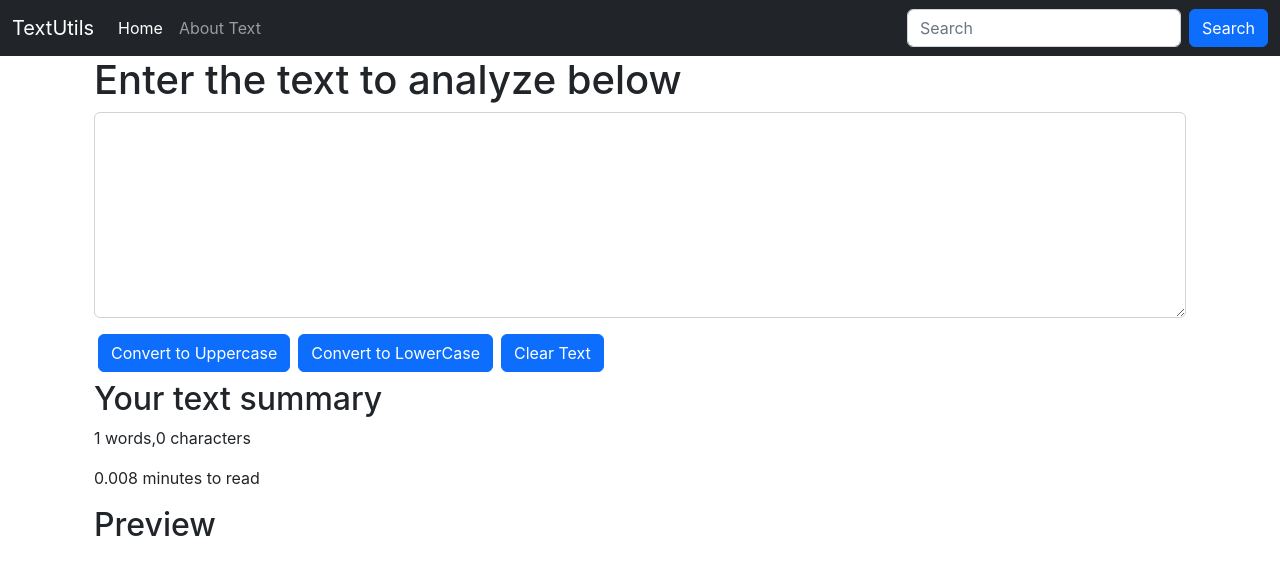
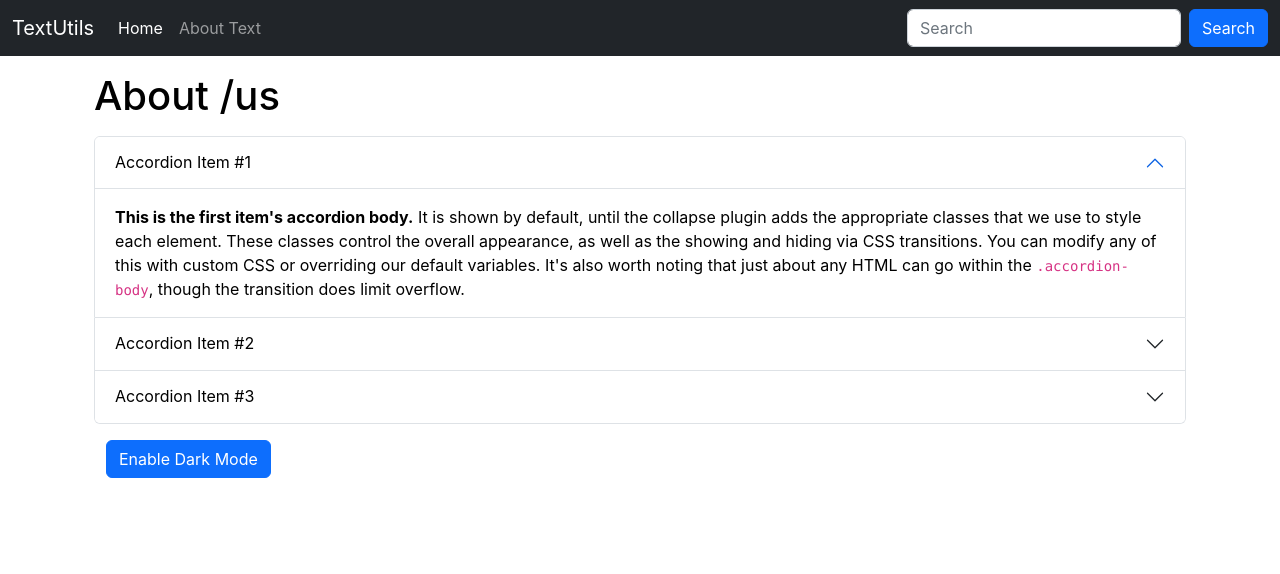
Before and after one commit to usernotavailable123/textutils, a React (Create React App) app: page / in a window 1280 px wide. Shown: the top 574 px of the page. Built offline with nearby package versions, Linux system fonts and the light colour scheme.

Commit message:
add about component and its dark mode

```diff
--- a/src/App.js
+++ b/src/App.js
@@ -1,4 +1,5 @@
 import './App.css';
+import About from './components/About';
 import Navbar from './components/Navbar';
 import TextForm from './components/TextForm';
 function App() {
@@ -6,7 +7,8 @@
    <>
       <Navbar title="TextUtils" aboutText="About Text"/>
       <div className='container'>
-        <TextForm heading="Enter the text to analyze below"/>
+        {/* <TextForm heading="Enter the text to analyze below"/> */}
+        <About />
       </div>
    </>
   );
--- /dev/null
+++ b/src/components/About.js
@@ -0,0 +1,72 @@
+import React, { useState } from 'react'
+
+export default function About() {
+    const [myStyle,setmyStyle] = useState({
+        color:'black',
+        backgroundColor:'white'
+
+    })
+    const[btntext,setbtntext] = useState("Enable Dark Mode");
+    const toggleStyle = () =>{
+        if(myStyle.color === 'white'){
+            setmyStyle({
+                color:'black',
+                backgroundColor:'white'
+            })
+            setbtntext('Enable Dark Mode');
+        }else{
+            setmyStyle({
+                color:'white',
+                backgroundColor:'black',
+                border:'1px solid white'
+            })
+            setbtntext('Enable Light Mode')
+        }
+    }
+  return (
+    <div className='container' style = {myStyle}>
+        <h1 className='my-3'>About /us</h1>
+        <div className="accordion" id="accordionExample" style={myStyle}>
+            <div className="accordion-item">
+                <h2 className="accordion-header" id="headingOne">
+                <button className="accordion-button" type="button" data-bs-toggle="collapse" data-bs-target="#collapseOne" style = {myStyle} aria-expanded="true" aria-controls="collapseOne">
+                    Accordion Item #1
+                </button>
+                </h2>
+                <div id="collapseOne" className="accordion-collapse collapse show" aria-labelledby="headingOne" data-bs-parent="#accordionExample">
+                <div className="accordion-body" style = {myStyle}>
+                    <strong>This is the first item's accordion body.</strong> It is shown by default, until the collapse plugin adds the appropriate classes that we use to style each element. These classes control the overall appearance, as well as the showing and hiding via CSS transitions. You can modify any of this with custom CSS or overriding our default variables. It's also worth noting that just about any HTML can go within the <code>.accordion-body</code>, though the transition does limit overflow.
+                </div>
+                </div>
+            </div>
+            <div className="accordion-item">
+                <h2 className="accordion-header" id="headingTwo">
+                <button className="accordion-button collapsed" type="button" style = {myStyle} data-bs-toggle="collapse" data-bs-target="#collapseTwo" aria-expanded="false" aria-controls="collapseTwo">
+                    Accordion Item #2
+                </button>
+                </h2>
+                <div id="collapseTwo" className="accordion-collapse collapse" aria-labelledby="headingTwo" data-bs-parent="#accordionExample">
+                <div className="accordion-body" style = {myStyle}>
+                    <strong>This is the second item's accordion body.</strong> It is hidden by default, until the collapse plugin adds the appropriate classes that we use to style each element. These classes control the overall appearance, as well as the showing and hiding via CSS transitions. You can modify any of this with custom CSS or overriding our default variables. It's also worth noting that just about any HTML can go within the <code>.accordion-body</code>, though the transition does limit overflow.
+                </div>
+                </div>
+            </div>
+            <div className="accordion-item">
+                <h2 className="accordion-header" id="headingThree">
+                <button className="accordion-button collapsed" type="button" data-bs-toggle="collapse" style = {myStyle} data-bs-target="#collapseThree" aria-expanded="false" aria-controls="collapseThree">
+                    Accordion Item #3
+                </button>
+                </h2>
+                <div id="collapseThree" className="accordion-collapse collapse" aria-labelledby="headingThree" data-bs-parent="#accordionExample">
+                <div className="accordion-body" style = {myStyle}>
+                    <strong>This is the third item's accordion body.</strong> It is hidden by default, until the collapse plugin adds the appropriate classes that we use to style each element. These classes control the overall appearance, as well as the showing and hiding via CSS transitions. You can modify any of this with custom CSS or overriding our default variables. It's also worth noting that just about any HTML can go within the <code>.accordion-body</code>, though the transition does limit overflow.
+                </div>
+                </div>
+            </div>
+        </div>
+        <div className="container my-3">
+            <button type='button' className='btn btn-primary' onClick={toggleStyle}>{btntext}</button>
+        </div>
+    </div>
+  )
+}
```
